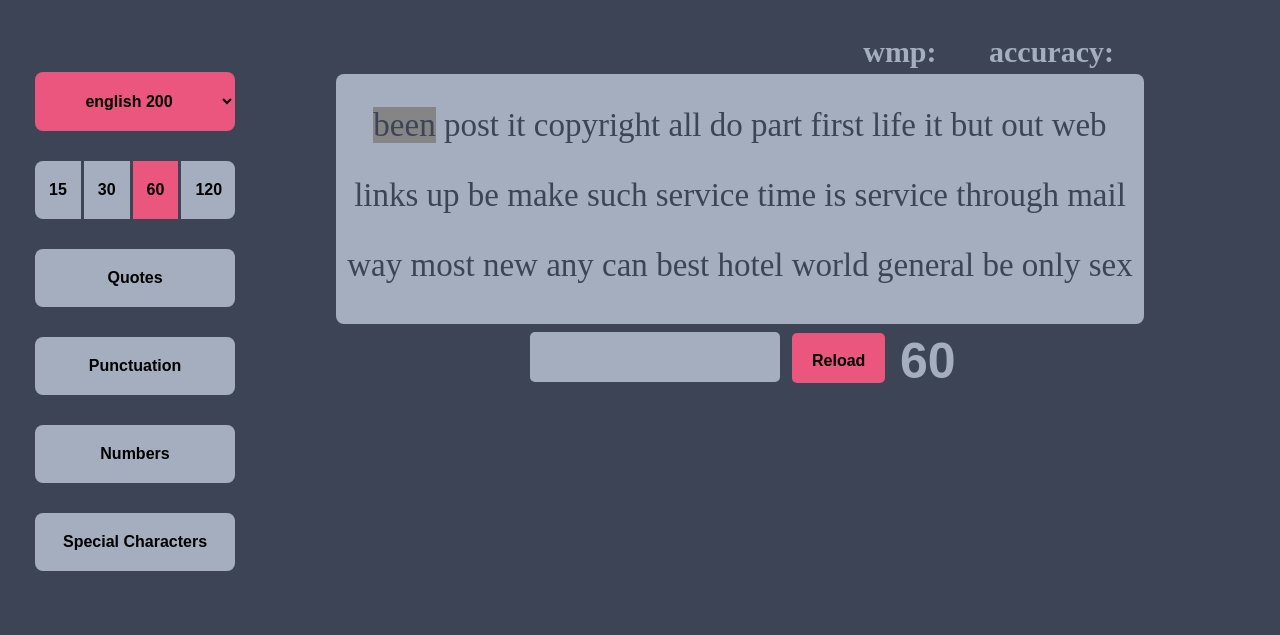
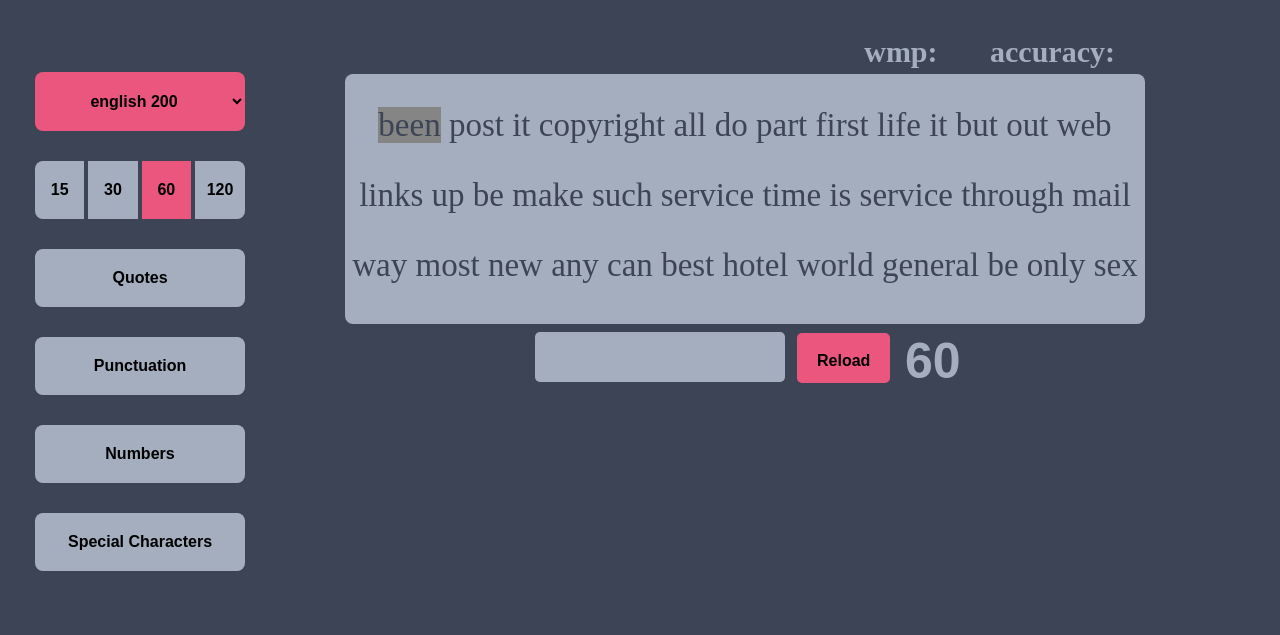
Before and after one commit to ariabrams65/CoffeeType, a Flask app: page / in a window 1280 px wide. Shown: the top 635 px of the page. Run offline with Flask 2, Linux system fonts and the light colour scheme.

Commit message:
fixed issue with sizing of duration buttons

```diff
--- a/static/index.js
+++ b/static/index.js
@@ -46,7 +46,8 @@ function assignEventListeners() {
     let elements = getAllInteractiveElements();
     addMultipleEvents(elements.window, ['resize', 'DOMContentLoaded'], [resizeText, changeText]);
     elements.wordset.addEventListener('change', resetTest);
-    addMultipleEvents(elements.duration, ['click', 'click'], [durationPressed, resetTest]);
+    elements.duration.addEventListener('click', durationPressed);
+    //addMultipleEvents(elements.duration, ['click', 'click'], [durationPressed, resetTest]);
     addMultipleEvents(elements.quotes, ['click', 'click', 'click'], [toggleButton, unpressTextModifyingButtons, resetTest]);
     addMultipleEvents(elements.punctuation, ['click', 'click', 'click'], [toggleButton, unpressQuotes, resetTest]);
     addMultipleEvents(elements.numbers, ['click', 'click', 'click'], [toggleButton, unpressQuotes, resetTest]);
@@ -69,6 +70,9 @@ function durationPressed(event) {
         }
     }
     event.target.classList.add('color3');
+    if (!event.currentTarget.textData.testStarted) {
+        document.getElementById('timer').innerHTML = event.target.value;
+    }
 }
 
 function unpressQuotes() {
--- a/static/styles/index.css
+++ b/static/styles/index.css
@@ -1,5 +1,9 @@
 body {
     margin: 35px;
+}
+
+* {
+    box-sizing: border-box;
 }
 
 .navbar {
@@ -13,8 +17,6 @@ body {
 
 #flex-container {
     display: flex;
-
-    /*center vertically*/
 }
 
 #option-list {
@@ -22,7 +24,7 @@ body {
     padding: 0;
     margin: 0;
     margin-top: 37px;
-    width: 200px;
+    width: 210px;
 }
 
 #option-list .option {
@@ -42,12 +44,13 @@ body {
     border-radius: 8px;
     overflow: hidden;
     margin-bottom: 30px;
-    width: 200px;
-
+    width: 100%;
 }
 
 .dur-btn {
-    padding: 20px 14px;
+    width: 100%;
+    padding-top: 20px;
+    padding-bottom: 20px;
     outline: none;
     border: none;
     font-size: 16px;
--- a/static/styles/themes/default.css
+++ b/static/styles/themes/default.css
@@ -27,5 +27,5 @@ body {
 }
 
 .dur-btn {
-    border-right: 3px solid #3c4455;
+    border-right: 4px solid #3c4455;
 }
--- a/templates/index.html
+++ b/templates/index.html
@@ -8,21 +8,15 @@
 <div id="flex-container">
         <ul id="option-list" class="color1">
             <li>
-                <!--<label>Wordset</label> -->
-                <select id="wordset" class="color3 option">
-                    <option value="200" data-wordset="english">english 200</option>
-                    <option value="1000" data-wordset="english">english 1,000</option>
-                    <option value="10000" data-wordset="english">english 10,000</option>
-                </select>
+                <label>
+                    <select id="wordset" class="color3 option">
+                        <option value="200" data-wordset="english">english 200</option>
+                        <option value="1000" data-wordset="english">english 1,000</option>
+                        <option value="10000" data-wordset="english">english 10,000</option>
+                    </select>
+                </label>
             </li>
             <li>
-                <!--
-                <select id="duration" class="color3 option">
-                    <option value="60">60 sec</option>
-                    <option value="30">30 sec</option>
-                    <option value="15">15 sec</option>
-                </select>
-                -->
                 <div id="dur-btn-group">
                     <button id='dur-15' type="button" class="dur-btn color2" value="15">15</button>
                     <button id='dur-30' type="button" class="dur-btn color2" value="30">30</button>
```
